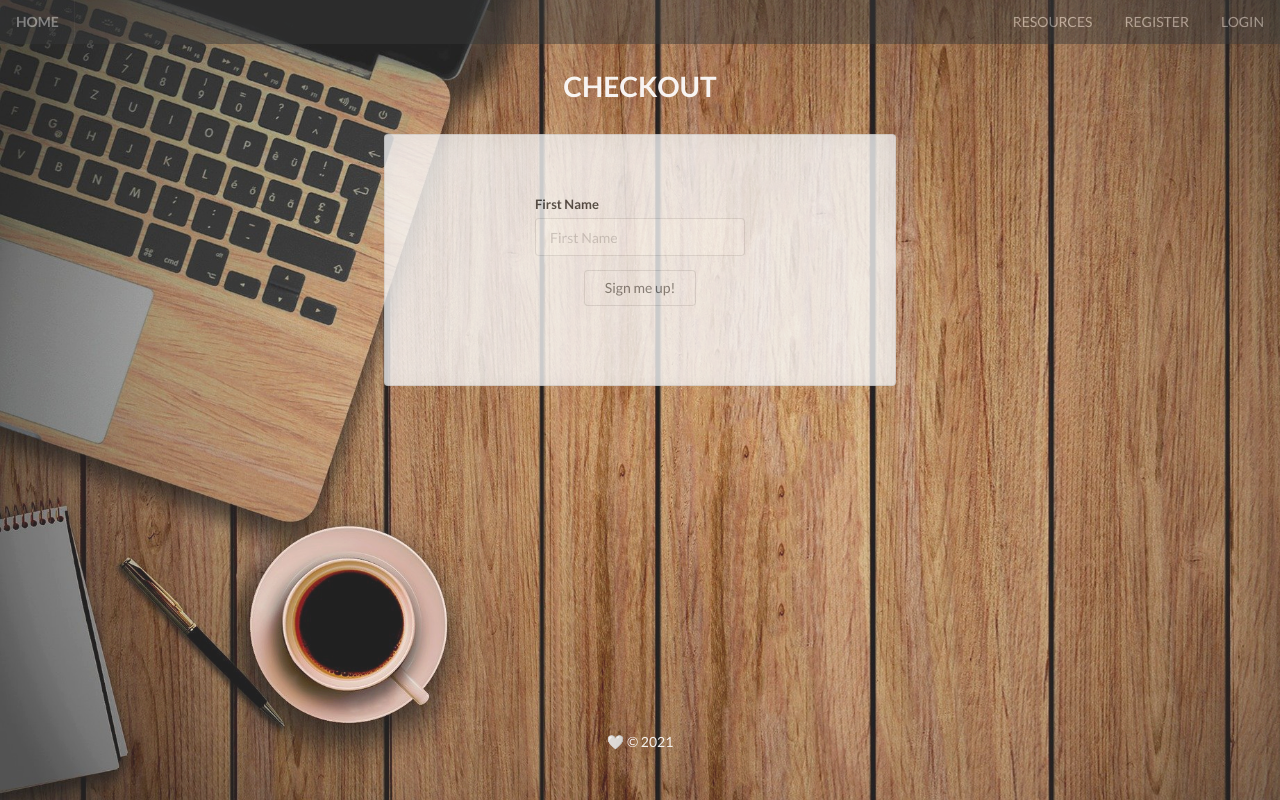
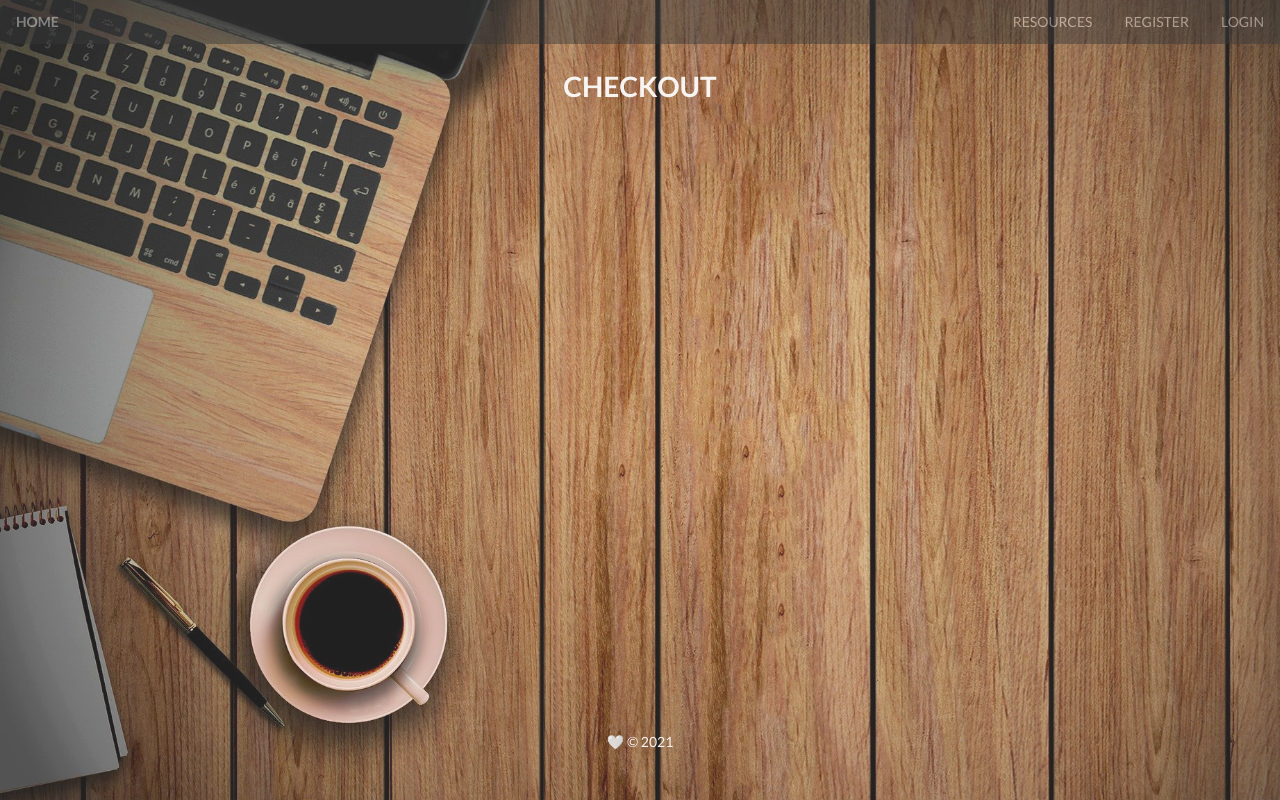
Before and after one commit to hanh-t/sei-project-4, a React (Create React App) app in the folder client/: page /resources/1/checkout in a window 1280 px wide. Built offline with nearby package versions, Linux system fonts and the light colour scheme; no server answers; a web font is replaced by a local one.

Commit message:
small amends to style

```diff
--- a/client/src/App.js
+++ b/client/src/App.js
@@ -77,7 +77,7 @@ const App = () => {
         <Route  exact path="/resources/:id/cart">
           <Cart />
         </Route>
-        <Route  exact path="/resources/:id/checkout">
+        <Route   path="/resources/:id/checkout">
           <Checkout />
         </Route>
       </Switch>
--- a/client/src/components/resources/Cart.js
+++ b/client/src/components/resources/Cart.js
@@ -1,11 +1,12 @@
 import React, { useState, useEffect } from 'react'
 // import ResourceCard from './ResourceCard'
-import { useParams, Link } from 'react-router-dom'
+import { useParams, Link, useHistory } from 'react-router-dom'
 import axios from 'axios'
 
 const Cart = () => {
 
   const params = useParams()
+  const history = useHistory()
 
   const [resource, setResource] = useState(null)
 
@@ -17,6 +18,12 @@ const Cart = () => {
     getData()
   }, [])
   console.log('RESOURCE', resource)
+
+  const handleCancel = () => {
+    history.push('/resources/')
+    location.reload()
+  }
+
 
   if (!resource) return ''
 
@@ -64,6 +71,7 @@ const Cart = () => {
         <Link to={`/api/resources/${params.id}/checkout/`}>
           <button className="totalRow ui inverted basic button">CHECKOUT</button>
         </Link>
+        <button onClick={handleCancel} className="ui basic button">Cancel</button>
       </div>
     </>
   )
--- a/client/src/components/resources/Checkout.js
+++ b/client/src/components/resources/Checkout.js
@@ -1,39 +1,26 @@
-import React, { useState, useEffect } from 'react'
-import { useParams } from 'react-router-dom'
-import axios from 'axios'
+import React from 'react'
+// import { useParams } from 'react-router-dom'
+// import axios from 'axios'
 
 const Checkout = () => {
 
-  const params = useParams()
+  // const params = useParams()
 
-  const [resource, setResource] = useState(null)
+  // const [resource, setResource] = useState(null)
 
-  useEffect(() => {
-    const getData = async() => {
-      const { data } = await axios.get(`/api/resources/${params.id}/`)
-      setResource(data)
-    }
-    getData()
-  }, [])
-  console.log('RESOURCE', resource)
+  // useEffect(() => {
+  //   const getData = async() => {
+  //     const { data } = await axios.get(`/api/resources/${params.id}/`)
+  //     setResource(data)
+  //   }
+  //   getData()
+  // }, [])
+  // console.log('RESOURCE', resource)
 
   return (
     <>
       <h1>CHECKOUT</h1>
-      <div className="ui container placeholder segment register-form">
-        <div className="ui two column ">
-          <div className="column">
-            <form  className="ui form">
-              <div className="field">
-                <label>First Name</label><input placeholder="First Name"/>
-              </div>
-              <button  type="submit" value="Registration successful!" className="ui basic submit button"> Sign me up!</button><br/>
-              {/* <span className="registerConfirmBox"><p>{confirmMessage}</p></span> */}
-            </form>
-          </div>
-        </div>
 
-      </div>
     </>
   )
 }
```
Also changed, not shown: 1 other file (tests, documents, lock files or other folders).
